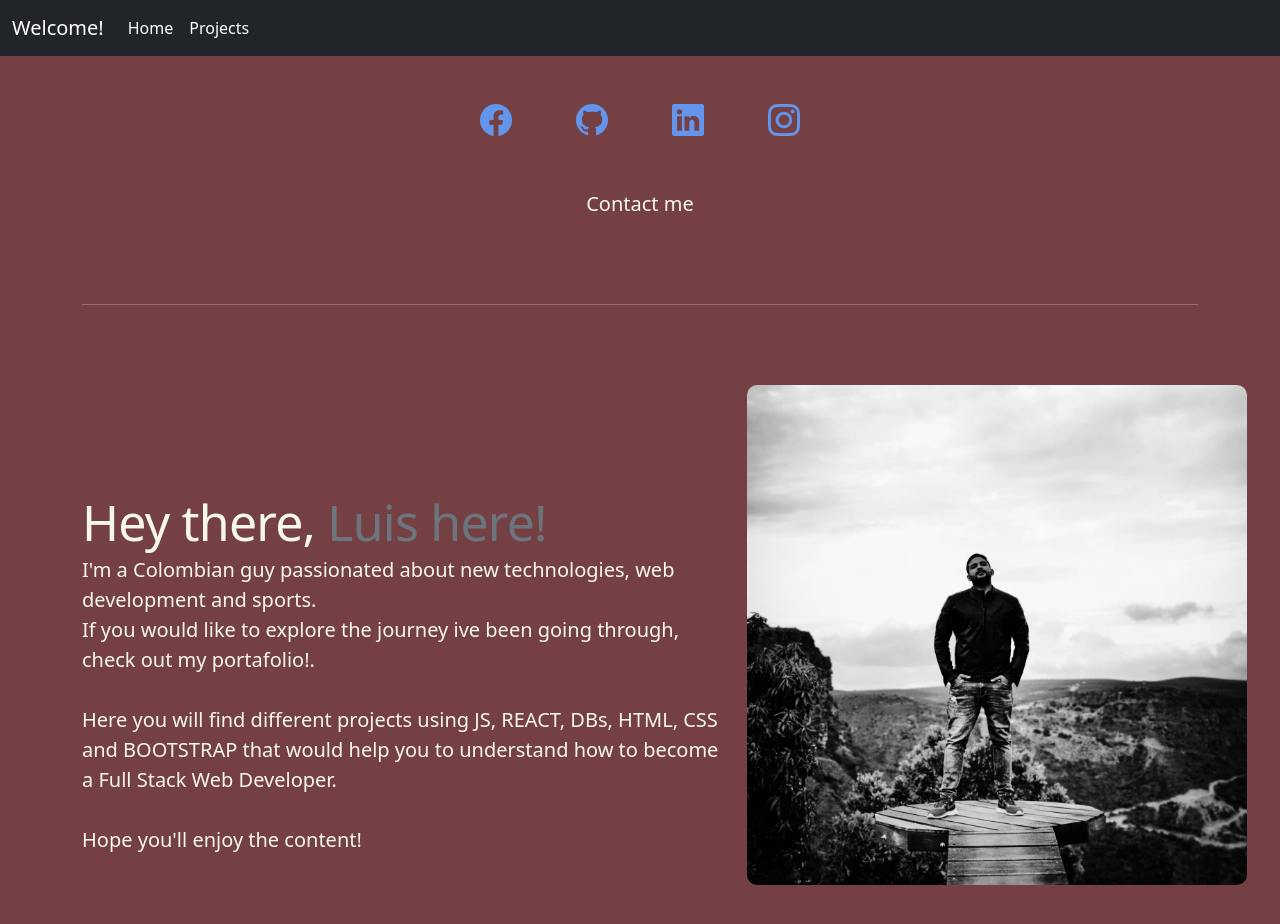
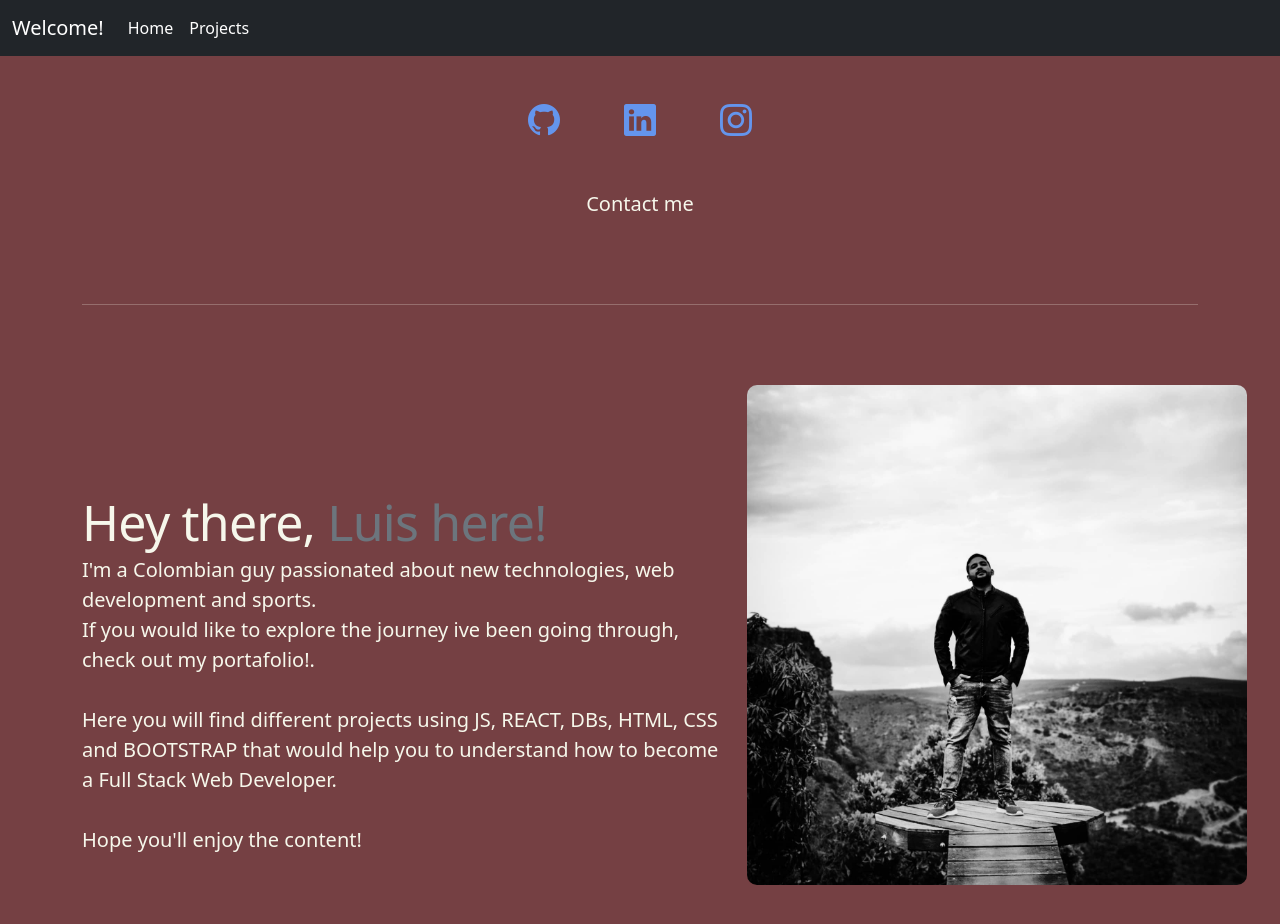
Before and after one commit to lucaza21/Repository, a plain HTML site: page index.html in a window 1280 px wide. Shown: the top 924 px of the page. Drawn offline with nearby package versions, Linux system fonts and the light colour scheme.

Commit message:
quitando link de fb

```diff
--- a/index.html
+++ b/index.html
@@ -57,7 +57,7 @@
   <div class="container marketing">
 
     <div id="iconos" class=" w-100 d-flex align-items justify-content-center flex-wrap fa-5x px-3 pt-3">
-      <a href="https://www.facebook.com/luis.carrasquilla" target="_blank"><i class="bi bi-facebook" style="font-size: 2rem; color: cornflowerblue" ></i></a>
+      <!-- <a href="https://www.facebook.com/luis.carrasquilla" target="_blank"><i class="bi bi-facebook" style="font-size: 2rem; color: cornflowerblue" ></i></a> -->
       <a href="https://github.com/lucaza21" target="_blank"><i class="bi bi-github" style="font-size: 2rem; color: cornflowerblue"></i></a>
       <a href="https://www.linkedin.com/in/luis-carrasquilla/" target="_blank"><i class="bi bi-linkedin" style="font-size: 2rem; color: cornflowerblue"></i></a>
       <a href="https://www.instagram.com/liken_21/?hl=es" target="_blank"><i class="bi bi-instagram" style="font-size: 2rem; color: cornflowerblue" ></i></a>
```
